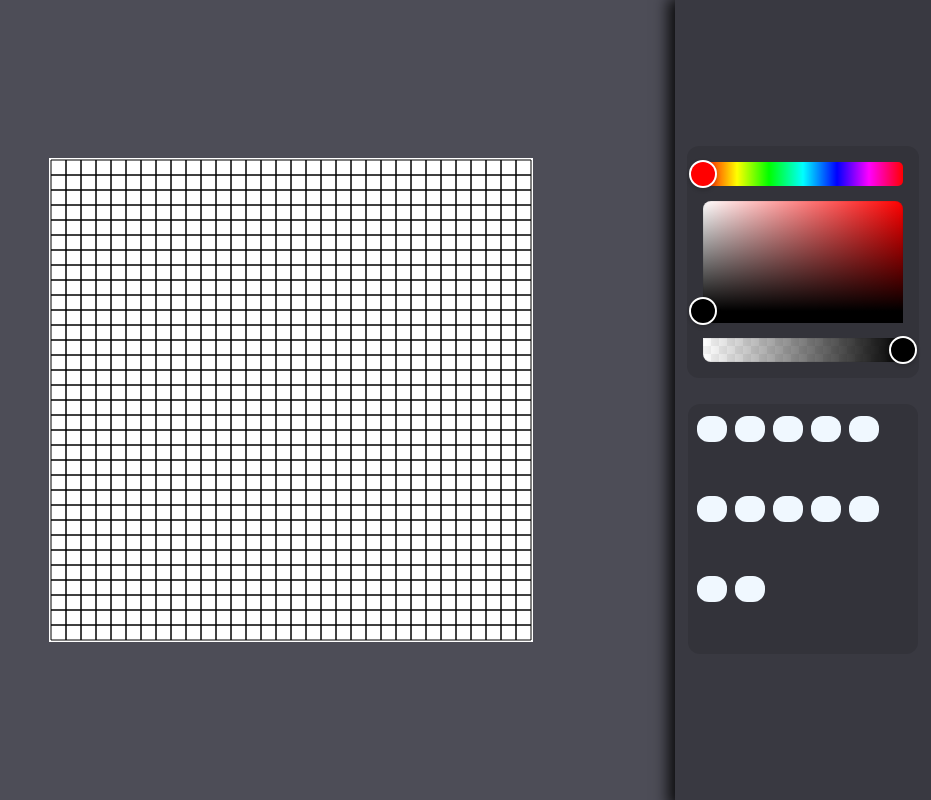
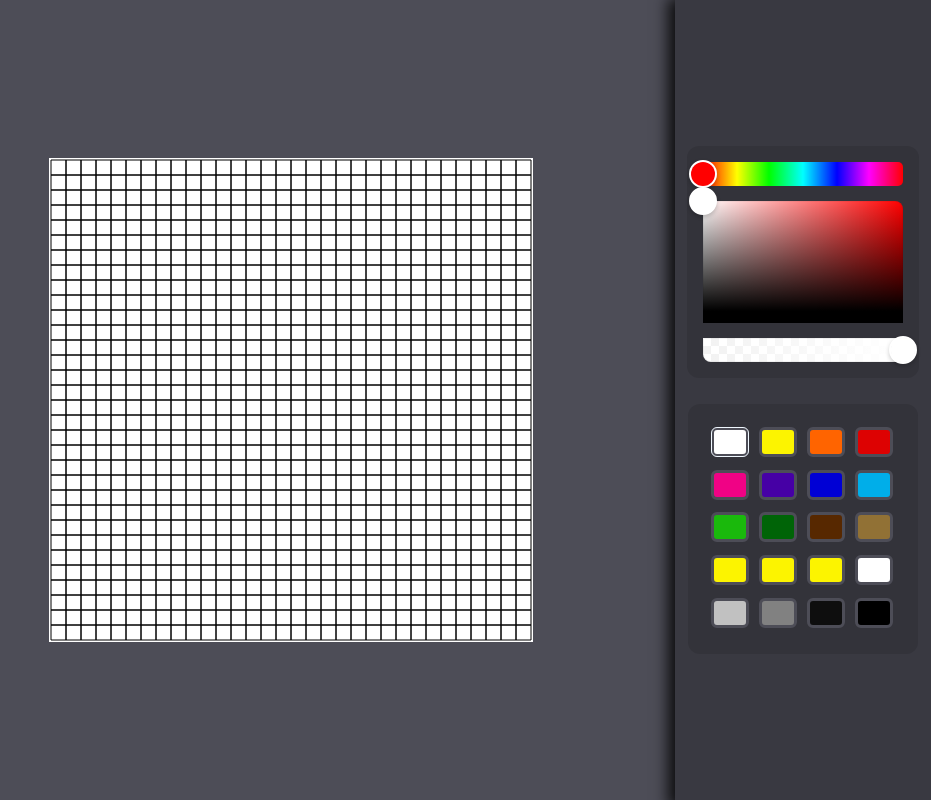
Before and after one commit to Pedso18/superPaint, a React (Create React App) app: page / in a window 1280 px wide. Shown: the whole page, without its empty margins (349-1280 px from the left). Built offline with nearby package versions, Linux system fonts and the light colour scheme.

Commit message:
color system all working

```diff
--- a/src/App.css
+++ b/src/App.css
@@ -35,19 +35,38 @@ html {
 	flex-direction: row;
 	display: flex;
 	flex-wrap: wrap;
-	padding: 5px;
+	padding: 18px;
 	box-sizing: border-box;
 }
 
 .colorCell {
 	background-color: aliceblue;
-	border-radius: 12px;
-	width: 30px;
-	height: 26px;
-	margin-left: 4px;
-	margin-right: 4px;
-	margin-top: 7px;
-	margin-bottom: 7px;
+	border-radius: 6px;
+	width: 32px;
+	height: 24px;
+	border-color: #4d4d57;
+	border-width: 3px;
+	border-style: solid;
+	margin: 5px 5px 2px 5px;
+	overflow: visible;
+	transform: scale(1);
+}
+
+.colorCell:hover {
+	transform: scale(1.1);
+}
+
+.selectedColorCellRing {
+	position: absolute;
+	left: -3px;
+	top: -3px;
+	width: 36px;
+	height: 28px;
+	background-color: rgba(0, 0, 0, 0);
+	border-color: aliceblue;
+	border-width: 1px;
+	border-style: solid;
+	border-radius: 6px;
 }
 
 /* Custom layout */
--- a/src/App.jsx
+++ b/src/App.jsx
@@ -10,6 +10,13 @@ function App() {
 	const [showGrid, setShowGrid] = useState(true);
 	const isMousePressed = useRef(false);
 	const selectedColor = useRef({ r: 255, g: 255, b: 255, a: 1 });
+	const [stateSelectedColor, setStateSelectedColor] = useState({
+		r: 255,
+		g: 255,
+		b: 255,
+		a: 1,
+	});
+	const [selectedColorCell, setSelectedColorCell] = useState(0);
 
 	return (
 		<div
@@ -37,25 +44,155 @@ function App() {
 				<RgbaColorPicker
 					className='colorPicker'
 					tabIndex={-1}
+					color={stateSelectedColor}
 					onChange={e => {
 						console.log(e);
 						selectedColor.current = e;
+						setStateSelectedColor(e);
 					}}
 				/>
 
 				<div className='colorDiv'>
-					<ColorCell />
-					<ColorCell />
-					<ColorCell />
-					<ColorCell />
-					<ColorCell />
-					<ColorCell />
-					<ColorCell />
-					<ColorCell />
-					<ColorCell />
-					<ColorCell />
-					<ColorCell />
-					<ColorCell />
+					<ColorCell
+						selectedColor={selectedColor}
+						stateSelectedColor={[stateSelectedColor, setStateSelectedColor]}
+						selectedColorCellState={[selectedColorCell, setSelectedColorCell]}
+						colorCellIndex={0}
+						defaultColor={{ r: 255, g: 255, b: 255, a: 1 }}
+					/>
+					<ColorCell
+						stateSelectedColor={[stateSelectedColor, setStateSelectedColor]}
+						selectedColorCellState={[selectedColorCell, setSelectedColorCell]}
+						colorCellIndex={1}
+						defaultColor={{ r: 252, g: 244, b: 0, a: 1 }}
+						selectedColor={selectedColor}
+					/>
+					<ColorCell
+						stateSelectedColor={[stateSelectedColor, setStateSelectedColor]}
+						selectedColorCellState={[selectedColorCell, setSelectedColorCell]}
+						colorCellIndex={2}
+						defaultColor={{ r: 255, g: 100, b: 0, a: 1 }}
+						selectedColor={selectedColor}
+					/>
+					<ColorCell
+						stateSelectedColor={[stateSelectedColor, setStateSelectedColor]}
+						selectedColorCellState={[selectedColorCell, setSelectedColorCell]}
+						colorCellIndex={3}
+						defaultColor={{ r: 221, g: 2, b: 2, a: 1 }}
+						selectedColor={selectedColor}
+					/>
+					<ColorCell
+						stateSelectedColor={[stateSelectedColor, setStateSelectedColor]}
+						selectedColorCellState={[selectedColorCell, setSelectedColorCell]}
+						colorCellIndex={4}
+						defaultColor={{ r: 240, g: 2, b: 133, a: 1 }}
+						selectedColor={selectedColor}
+					/>
+					<ColorCell
+						stateSelectedColor={[stateSelectedColor, setStateSelectedColor]}
+						selectedColorCellState={[selectedColorCell, setSelectedColorCell]}
+						colorCellIndex={5}
+						defaultColor={{ r: 70, g: 0, b: 165, a: 1 }}
+						selectedColor={selectedColor}
+					/>
+					<ColorCell
+						stateSelectedColor={[stateSelectedColor, setStateSelectedColor]}
+						selectedColorCellState={[selectedColorCell, setSelectedColorCell]}
+						colorCellIndex={6}
+						defaultColor={{ r: 0, g: 0, b: 213, a: 1 }}
+						selectedColor={selectedColor}
+					/>
+					<ColorCell
+						stateSelectedColor={[stateSelectedColor, setStateSelectedColor]}
+						selectedColorCellState={[selectedColorCell, setSelectedColorCell]}
+						colorCellIndex={7}
+						defaultColor={{ r: 0, g: 174, b: 233, a: 1 }}
+						selectedColor={selectedColor}
+					/>
+					<ColorCell
+						stateSelectedColor={[stateSelectedColor, setStateSelectedColor]}
+						selectedColorCellState={[selectedColorCell, setSelectedColorCell]}
+						colorCellIndex={8}
+						defaultColor={{ r: 26, g: 185, b: 12, a: 1 }}
+						selectedColor={selectedColor}
+					/>
+					<ColorCell
+						stateSelectedColor={[stateSelectedColor, setStateSelectedColor]}
+						selectedColorCellState={[selectedColorCell, setSelectedColorCell]}
+						colorCellIndex={9}
+						defaultColor={{ r: 0, g: 100, b: 7, a: 1 }}
+						selectedColor={selectedColor}
+					/>
+					<ColorCell
+						stateSelectedColor={[stateSelectedColor, setStateSelectedColor]}
+						selectedColorCellState={[selectedColorCell, setSelectedColorCell]}
+						colorCellIndex={10}
+						defaultColor={{ r: 87, g: 40, b: 0, a: 1 }}
+						selectedColor={selectedColor}
+					/>
+					<ColorCell
+						stateSelectedColor={[stateSelectedColor, setStateSelectedColor]}
+						selectedColorCellState={[selectedColorCell, setSelectedColorCell]}
+						colorCellIndex={11}
+						defaultColor={{ r: 145, g: 113, b: 53, a: 1 }}
+						selectedColor={selectedColor}
+					/>
+					<ColorCell
+						stateSelectedColor={[stateSelectedColor, setStateSelectedColor]}
+						selectedColorCellState={[selectedColorCell, setSelectedColorCell]}
+						colorCellIndex={12}
+						defaultColor={{ r: 252, g: 244, b: 0, a: 1 }}
+						selectedColor={selectedColor}
+					/>
+					<ColorCell
+						stateSelectedColor={[stateSelectedColor, setStateSelectedColor]}
+						selectedColorCellState={[selectedColorCell, setSelectedColorCell]}
+						colorCellIndex={13}
+						defaultColor={{ r: 252, g: 244, b: 0, a: 1 }}
+						selectedColor={selectedColor}
+					/>
+					<ColorCell
+						stateSelectedColor={[stateSelectedColor, setStateSelectedColor]}
+						selectedColorCellState={[selectedColorCell, setSelectedColorCell]}
+						colorCellIndex={14}
+						defaultColor={{ r: 252, g: 244, b: 0, a: 1 }}
+						selectedColor={selectedColor}
+					/>
+					<ColorCell
+						stateSelectedColor={[stateSelectedColor, setStateSelectedColor]}
+						selectedColorCellState={[selectedColorCell, setSelectedColorCell]}
+						colorCellIndex={15}
+						defaultColor={{ r: 255, g: 255, b: 255, a: 1 }}
+						selectedColor={selectedColor}
+					/>
+					<ColorCell
+						stateSelectedColor={[stateSelectedColor, setStateSelectedColor]}
+						selectedColorCellState={[selectedColorCell, setSelectedColorCell]}
+						colorCellIndex={16}
+						defaultColor={{ r: 193, g: 193, b: 193, a: 1 }}
+						selectedColor={selectedColor}
+					/>
+					<ColorCell
+						stateSelectedColor={[stateSelectedColor, setStateSelectedColor]}
+						selectedColorCellState={[selectedColorCell, setSelectedColorCell]}
+						colorCellIndex={17}
+						defaultColor={{ r: 129, g: 129, b: 129, a: 1 }}
+						selectedColor={selectedColor}
+					/>
+					<ColorCell
+						stateSelectedColor={[stateSelectedColor, setStateSelectedColor]}
+						selectedColorCellState={[selectedColorCell, setSelectedColorCell]}
+						colorCellIndex={18}
+						defaultColor={{ r: 14, g: 14, b: 14, a: 1 }}
+						selectedColor={selectedColor}
+					/>
+					<ColorCell
+						stateSelectedColor={[stateSelectedColor, setStateSelectedColor]}
+						selectedColorCellState={[selectedColorCell, setSelectedColorCell]}
+						colorCellIndex={19}
+						defaultColor={{ r: 0, g: 0, b: 0, a: 1 }}
+						selectedColor={selectedColor}
+					/>
 				</div>
 			</div>
 		</div>
--- a/src/colorCell.jsx
+++ b/src/colorCell.jsx
@@ -1,3 +1,50 @@
+import { useState } from "react";
+
 export default function ColorCell(props) {
-	return <div className='colorCell'></div>;
+	const [selected, setSelected] = useState(false);
+	const [myColor, setMyColor] = useState(props.defaultColor);
+
+	if (
+		props.selectedColorCellState[0] !== props.colorCellIndex &&
+		selected === true
+	) {
+		setMyColor(props.stateSelectedColor[0]);
+		setSelected(false);
+	} else if (
+		selected === false &&
+		props.selectedColorCellState[0] === props.colorCellIndex
+	) {
+		props.stateSelectedColor[1](myColor);
+		props.selectedColor.current = myColor;
+		setSelected(true);
+	}
+
+	return selected === true ? (
+		<div
+			style={{ backgroundColor: rgbaToHex(props.stateSelectedColor[0]) }}
+			className='colorCell'>
+			<div className='selectedColorCellRing'></div>
+		</div>
+	) : (
+		<div
+			style={{ backgroundColor: rgbaToHex(myColor) }}
+			className='colorCell'
+			onMouseDown={() => {
+				props.selectedColorCellState[1](props.colorCellIndex);
+			}}></div>
+	);
+
+	function rgbaToHex({ r, g, b, a }) {
+		r = r.toString(16);
+		g = g.toString(16);
+		b = b.toString(16);
+		a = Math.round(a * 255).toString(16);
+
+		if (r.length === 1) r = "0" + r;
+		if (g.length === 1) g = "0" + g;
+		if (b.length === 1) b = "0" + b;
+		if (a.length === 1) a = "0" + a;
+
+		return "#" + r + g + b + a;
+	}
 }
```
